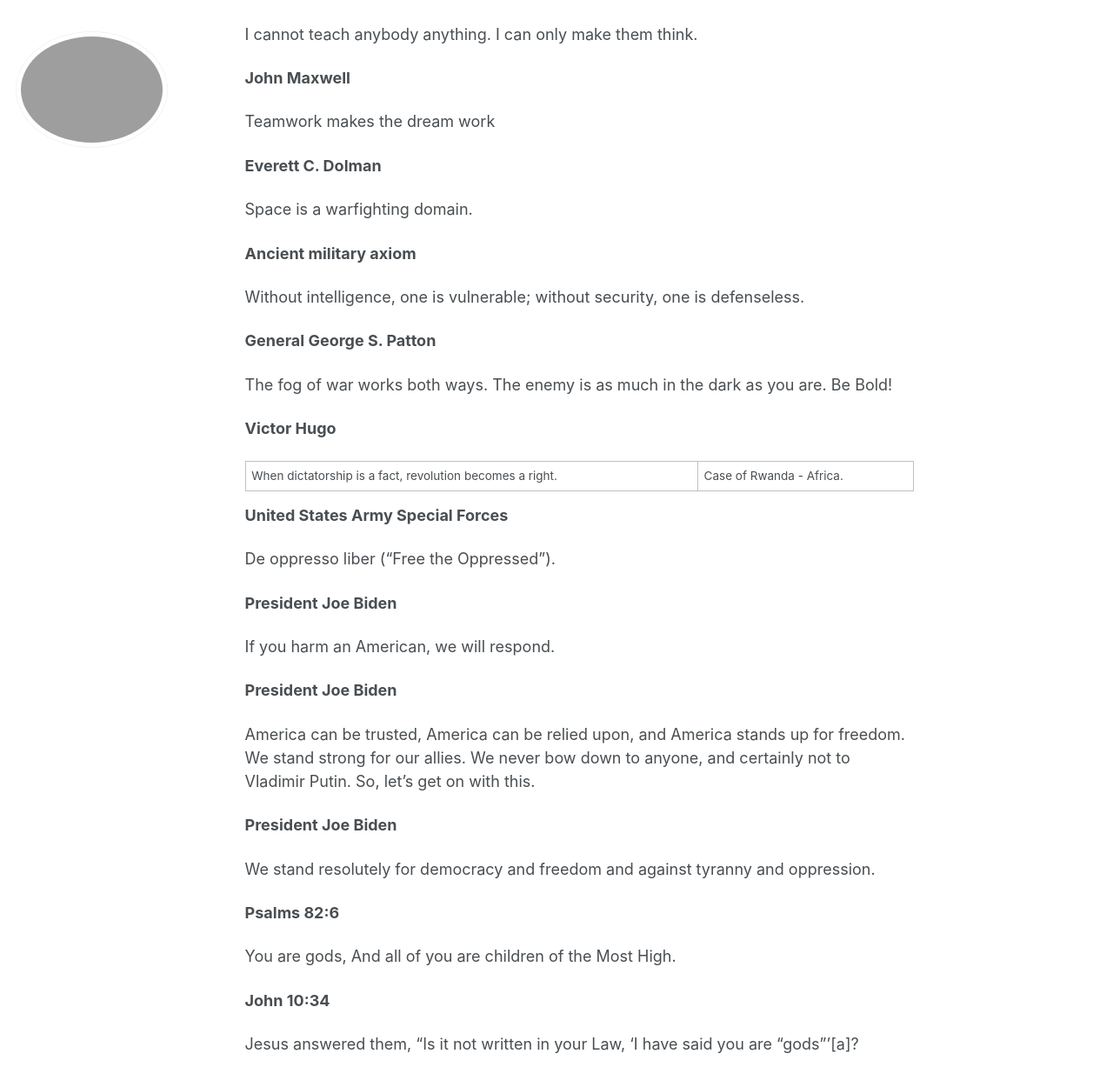
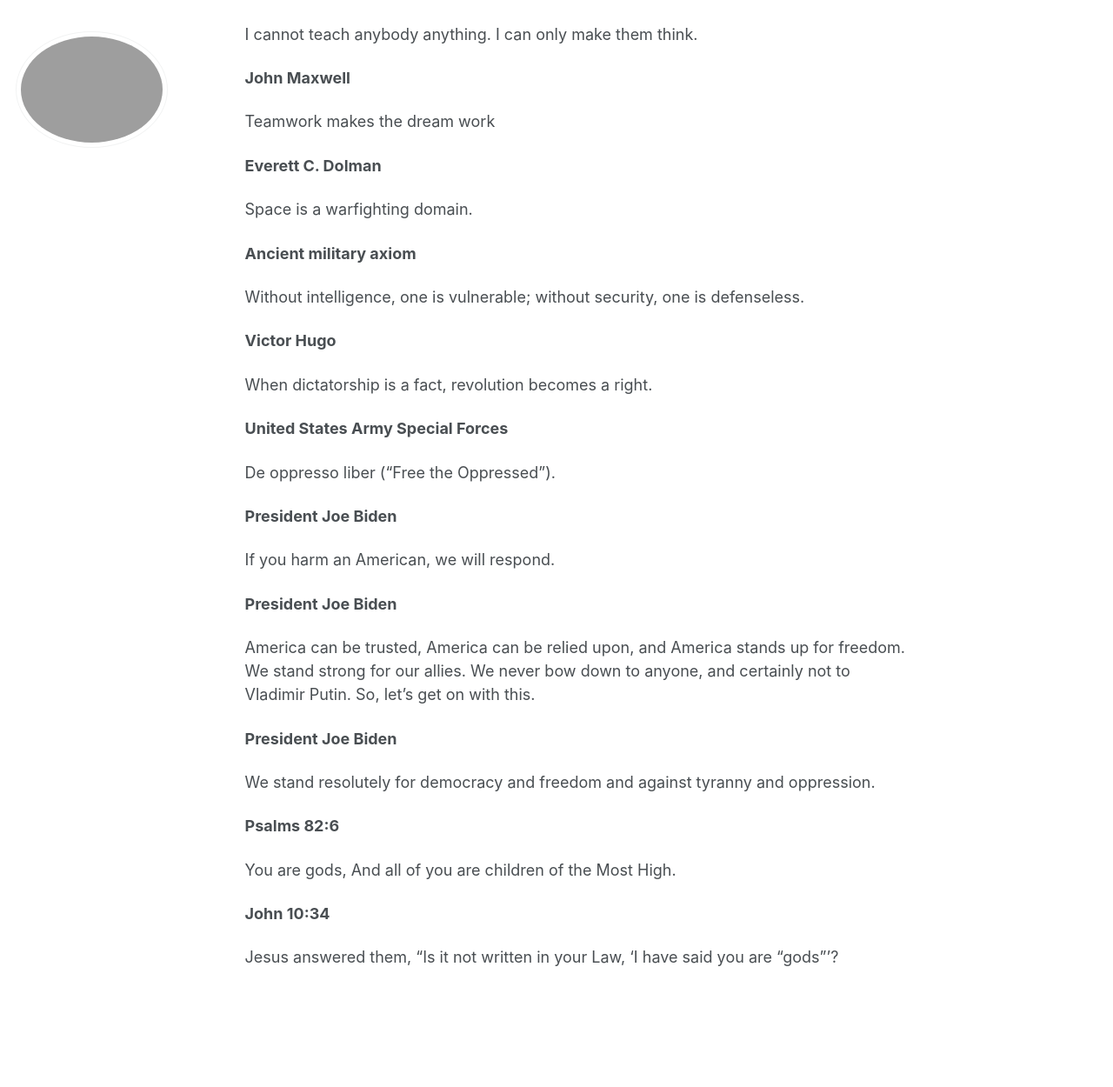
Before and after one commit to phdcsseiden/phdcsseiden.github.io, a Jekyll site: the page built from _pages/quotes.md, in a window 1280 px wide and 1400 px high, scrolled down 419 px. Shown: the top 1250 px of the window at 87% size. Built offline with Jekyll 4.4.1, drawn with Linux system fonts in a browser that asks for light colours.

Commit message:
Update quotes.md

```diff
--- a/_pages/quotes.md
+++ b/_pages/quotes.md
@@ -55,16 +55,13 @@ Space is a warfighting domain.
 Without intelligence, one is vulnerable; without security,  one is defenseless.
 
 
-<b> General George S. Patton </b>
 
-
-The fog of war works both ways. The enemy is as much in the dark as you are. Be Bold!
 
 
 <b> Victor Hugo </b>
 
 
-When dictatorship is a fact, revolution becomes a right. | Case of Rwanda - Africa.
+When dictatorship is a fact, revolution becomes a right.
 
 
 <b> United States Army Special Forces </b>
@@ -100,4 +97,4 @@ You are gods, And all of you are children of the Most High.
 <b> John 10:34  </b>
 
 
-Jesus answered them, “Is it not written in your Law, ‘I have said you are “gods”’[a]?
+Jesus answered them, “Is it not written in your Law, ‘I have said you are “gods”’?
```
